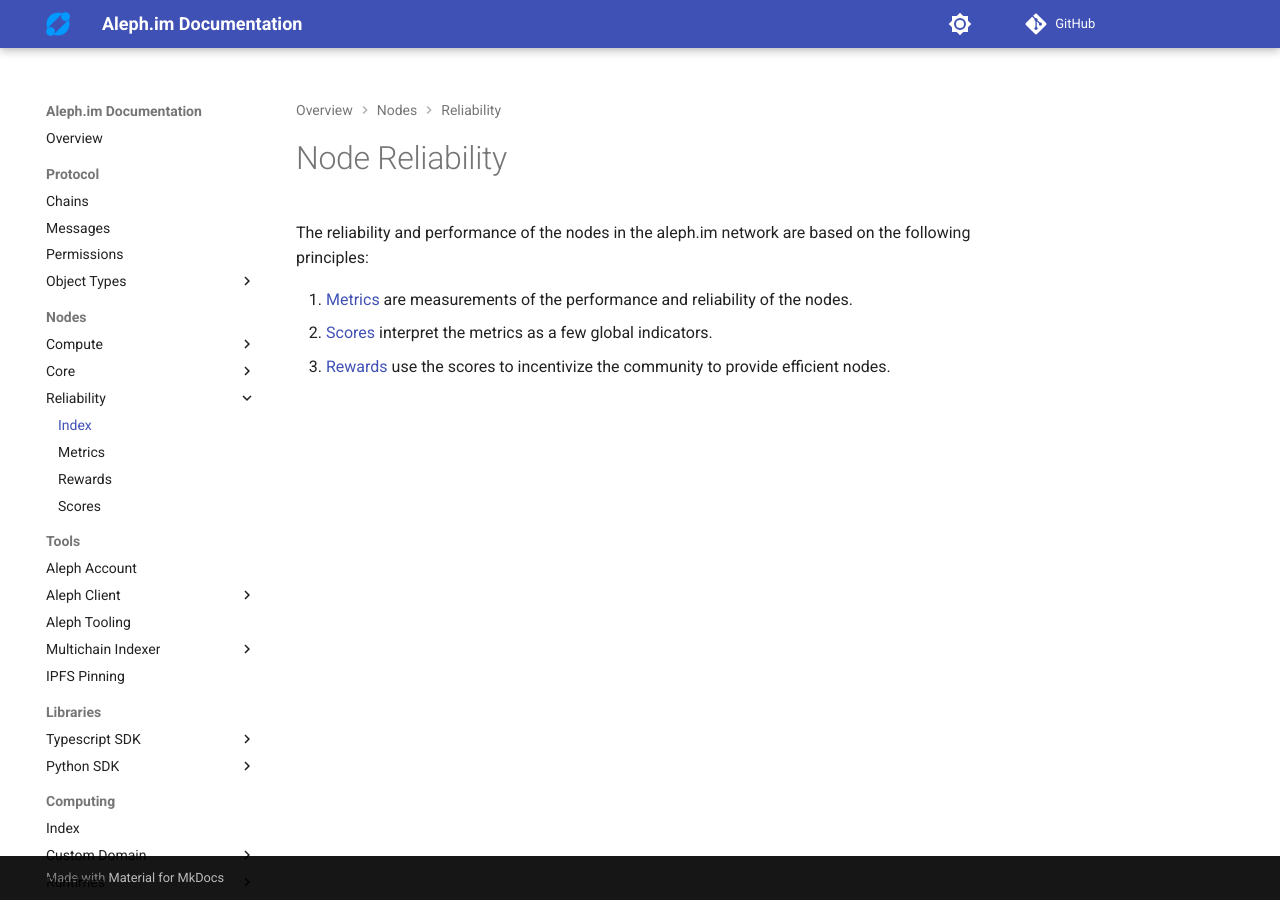
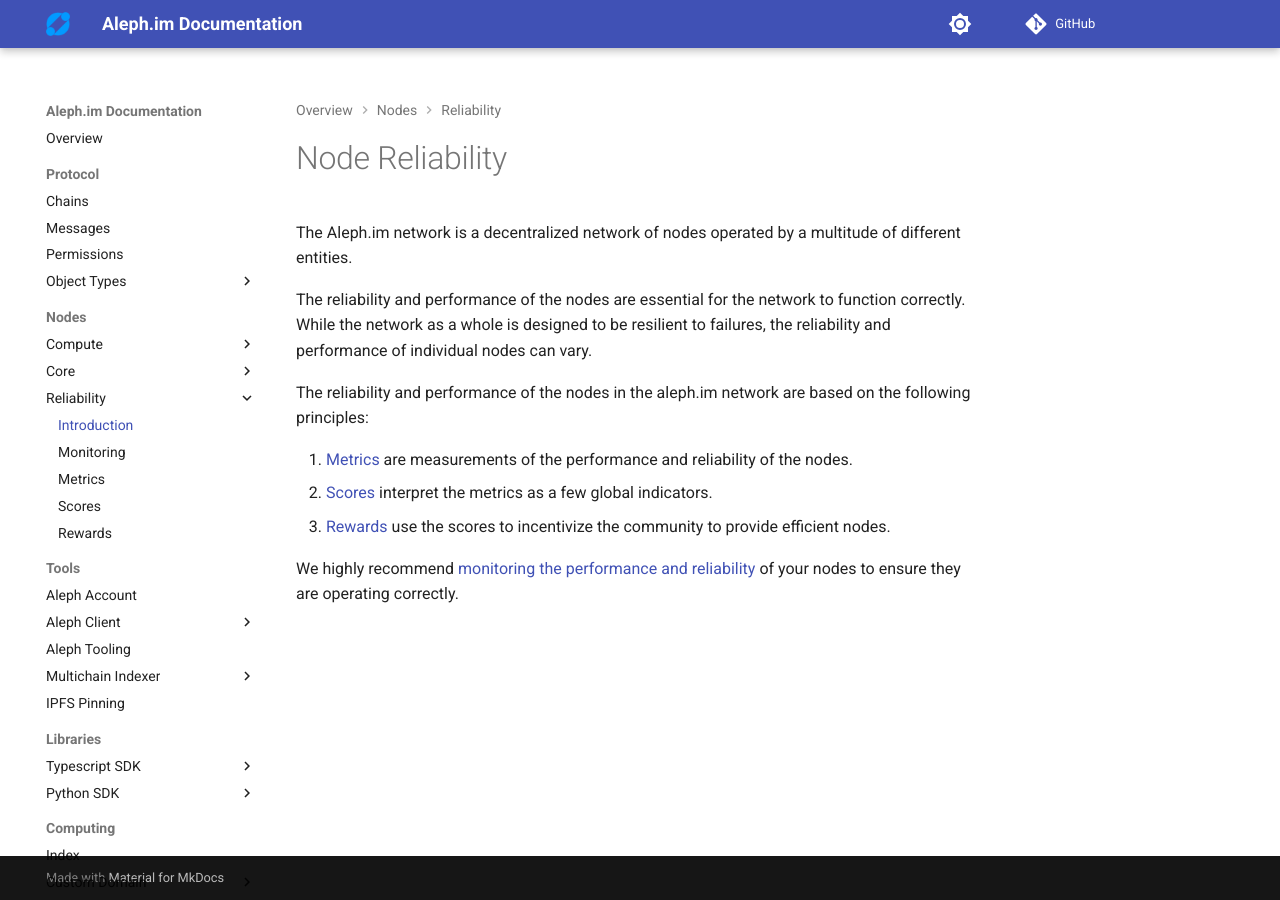
Before and after one commit to aleph-im/aleph-docs, an MkDocs documentation site: the page built from docs/nodes/reliability/index.md, in a window 1280 px wide. Built offline with MkDocs 1.6.1 and Material for MkDocs 9.7.7, drawn with Linux system fonts in a browser that asks for light colours; comment, search, counter and statistics services are not loaded.

Commit message:
Fix: There was no documentation on node monitoring

```diff
--- a/docs/nodes/reliability/index.md
+++ b/docs/nodes/reliability/index.md
@@ -1,7 +1,15 @@
 # Node Reliability
+
+The Aleph.im network is a decentralized network of nodes operated by a multitude of different entities.
+
+The reliability and performance of the nodes are essential for the network to function correctly.
+While the network as a whole is designed to be resilient to failures, the reliability and performance of individual
+nodes can vary.
 
 The reliability and performance of the nodes in the aleph.im network are based on the following principles:
 
 1. [Metrics](./metrics.md) are measurements of the performance and reliability of the nodes.
 2. [Scores](./scores.md) interpret the metrics as a few global indicators.
 3. [Rewards](./rewards.md) use the scores to incentivize the community to provide efficient nodes.
+
+We highly recommend [monitoring the performance and reliability](monitoring.md) of your nodes to ensure they are operating correctly.
--- a/mkdocs.yml
+++ b/mkdocs.yml
@@ -72,10 +72,11 @@
           - 'Index': nodes/core/index.md
           - 'Backups': nodes/core/backups.md
       - 'Reliability':
-          - 'Index': nodes/reliability/index.md
+          - 'Introduction': nodes/reliability/index.md
+          - 'Monitoring': nodes/reliability/monitoring.md
           - 'Metrics': nodes/reliability/metrics.md
+          - 'Scores': nodes/reliability/scores.md
           - 'Rewards': nodes/reliability/rewards.md
-          - 'Scores': nodes/reliability/scores.md
   - 'Tools':
       - 'Aleph Account': tools/aleph-account.md
       - 'Aleph Client':
```
Also changed, not shown: docs/nodes/reliability/monitoring.md (added, +71 -0 lines), docs/nodes/reliability/metrics-graph.png (added).
